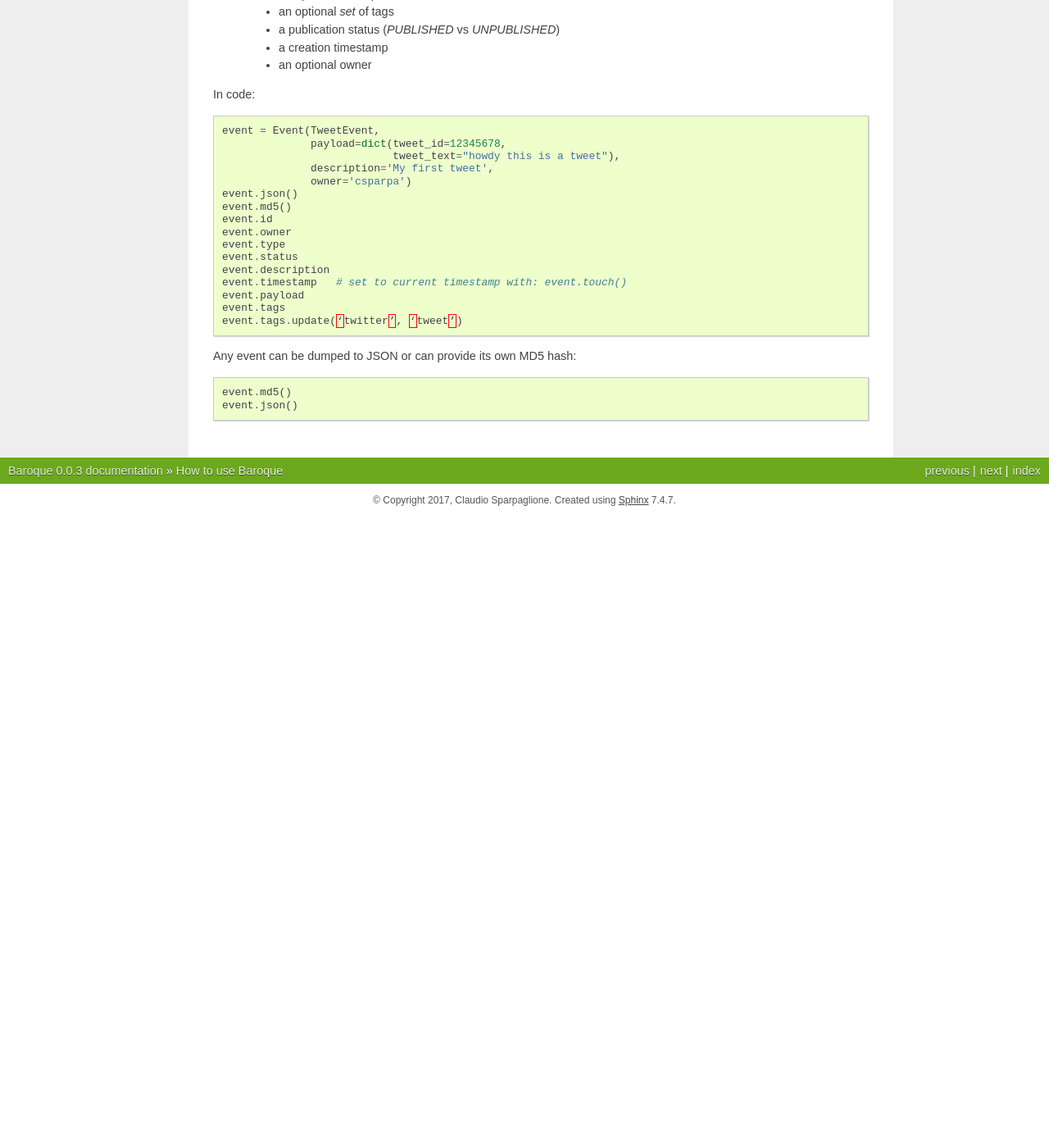
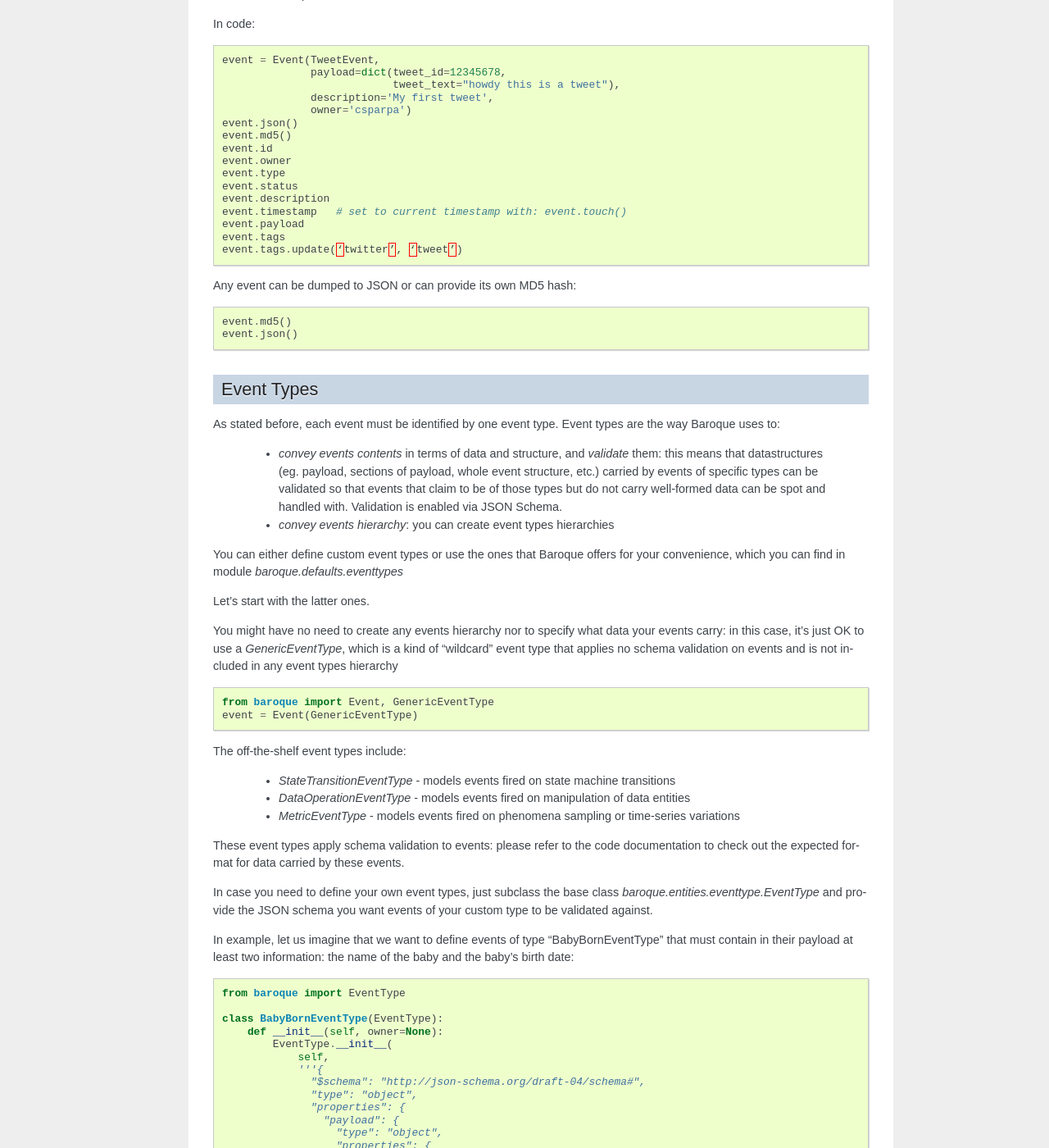
Before and after one commit to baroquehq/baroque, a Sphinx documentation site: the page built from docs/usage.rst, in a window 1280 px wide and 1400 px high, scrolled down 2194 px. Shown: the whole window at 82% size. Built offline with Sphinx 7.4.7, drawn with Linux system fonts in a browser that asks for light colours; before the commit the page ends 2824 px from its top, so only the background shows below that; some of the changed text lies outside the part shown.

Commit message:
More docs

```diff
--- a/docs/usage.rst
+++ b/docs/usage.rst
@@ -132,6 +126,7 @@ For example, this is an event of type `GenericEventType`, which is a subtype of
 
 .. code:: python
 
+    from baroque import Event, GenericEventType
     event1 = Event(GenericEventType)
     event2 = Event(GenericEventType())
 
@@ -175,3 +170,112 @@ Any event can be dumped to JSON or can provide its own MD5 hash:
 
     event.md5()
     event.json()
+
+
+Event Types
+-----------
+
+As stated before, each event must be identified by one event type. Event types
+are the way Baroque uses to:
+
+  - *convey events contents* in terms of data and structure, and *validate* them:
+    this means that datastructures (eg. payload, sections of payload, whole
+    event structure, etc.) carried by events of specific types can be validated
+    so that events that claim to be of those types but do not carry well-formed
+    data can be spot and handled with. Validation is enabled via JSON Schema.
+  - *convey events hierarchy*: you can create event types hierarchies
+
+
+You can either define custom event types or use the ones that Baroque offers
+for your convenience, which you can find in module `baroque.defaults.eventtypes`
+
+Let's start with the latter ones.
+
+You might have no need to create any events hierarchy nor to specify what data
+your events carry: in this case, it's just OK to use a `GenericEventType`, which
+is a kind of "wildcard" event type that applies no schema validation on events
+and is not included in any event types hierarchy
+
+.. code:: python
+
+    from baroque import Event, GenericEventType
+    event = Event(GenericEventType)
+
+The off-the-shelf event types include:
+
+  * `StateTransitionEventType` - models events fired on state machine transitions
+  * `DataOperationEventType` - models events fired on manipulation of data entities
+  * `MetricEventType` - models events fired on phenomena sampling or time-series variations
+
+These event types apply schema validation to events: please refer to the code
+documentation to check out the expected format for data carried by these events.
+
+In case you need to define your own event types, just subclass the base class
+`baroque.entities.eventtype.EventType` and provide the JSON schema you want
+events of your custom type to be validated against.
+
+In example, let us imagine that we want to define events of type "BabyBornEventType"
+that must contain in their payload at least two information: the name of the
+baby and the baby's birth date:
+
+.. code:: python
+
+    from baroque import EventType
+
+    class BabyBornEventType(EventType):
+        def __init__(self, owner=None):
+            EventType.__init__(
+                self,
+                '''{
+                  "$schema": "http://json-schema.org/draft-04/schema#",
+                  "type": "object",
+                  "properties": {
+                    "payload": {
+                      "type": "object",
+                      "properties": {
+                        "baby_name": {
+                          "type": ["string"]
+                        },
+                        "birth_date": {
+                          "type": ["string"]
+                        }
+                      },
+                      "required": [
+                        "baby_name",
+                        "birth_date"
+                      ]
+                    }
+                  },
+                  "required": [
+                    "payload"
+                  ]
+                }''',
+                description='A new baby is born',
+                owner=owner)
+
+Then if we instantiate events of type `BabyBornEventType`, they must conform
+to the JSON schema that we specified on the type:
+
+.. code:: python
+
+    from baroque import Event
+
+    # this event is valid
+    valid_event = Event(BabyBornEventType,
+                        payload=dict(baby_name='Bob',
+                                     birth_date='2017-04-19'))
+
+    # this event is not valid, as it does not carry the required data
+    invalid_event = Event(BabyBornEventType,
+                          payload=dict(foo='bar'))
+
+Invalid events can result in exceptions raised when trying to publish them:
+this depends on the library configuration (please see the relevant documentation
+section). By default, Baroque validates all events schema.
+
+
+Please refer to JSON Schema specification_ for details about expressing events
+contents.
+
+
+.. _specification: http://json-schema.org
```
Also changed, not shown: other parts of docs/usage.rst (+0 -6 lines).
